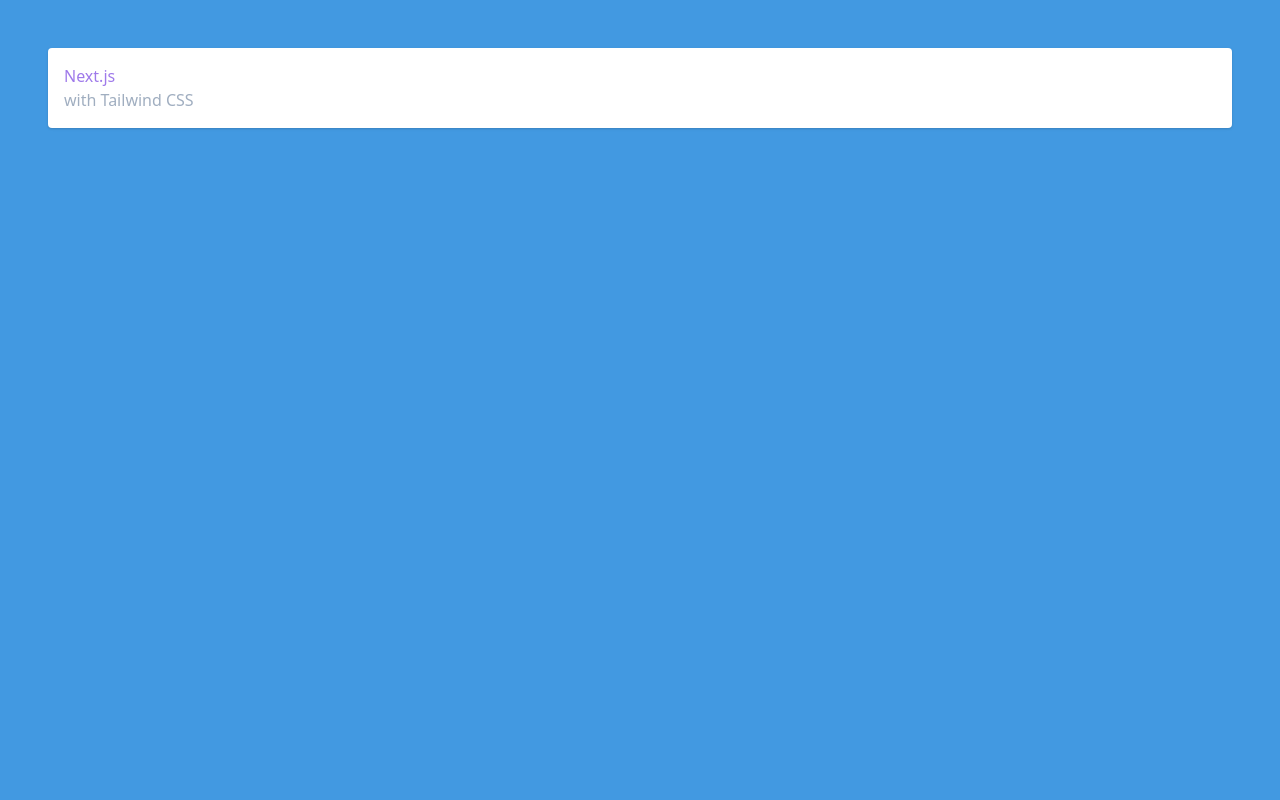
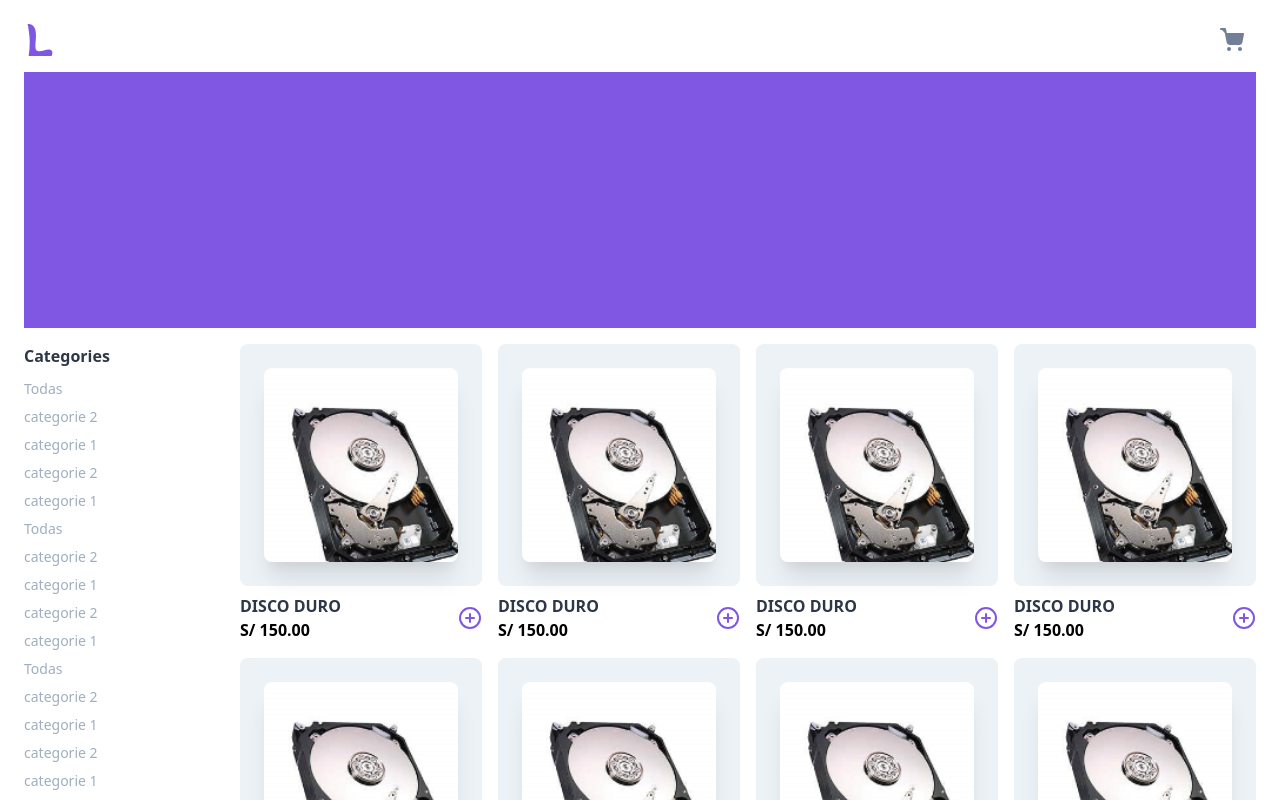
Before and after one commit to yefrioscar/laure-shop, a Next.js app: page / in a window 1280 px wide. Shown: the top 800 px of the page. Built offline with nearby package versions, Linux system fonts and the light colour scheme.

Commit message:
demo init shop

```diff
--- /dev/null
+++ b/components/banner/index.js
@@ -0,0 +1,7 @@
+import React from 'react'
+
+const Banner = () => {
+  return <div className='w-full h-64 bg-laure'></div>
+}
+
+export default Banner
--- /dev/null
+++ b/components/header/index.js
@@ -0,0 +1,36 @@
+import React from 'react'
+
+const Header = () => {
+  return (
+    <ul className='flex justify-between items-center'>
+      <li className='mr-3'>
+        <svg
+          className='h-8 w-8 fill-current text-laure'
+          viewBox='0 0 70.157 90.706'
+        >
+          <path
+            data-name='Path 722'
+            d='M0 .306s5.141 23.743 5.875 46.342A248.776 248.776 0 012.94 90.706h64.941s7.017-13.79-3.59-17.624-30.431 9.384-38.834 2.285 2.448-41.282-3.917-60.047S0 .306 0 .306z'
+          />
+        </svg>
+      </li>
+      <li className='mr-3'>
+        <svg
+          className='h-6 w-6 fill-current text-gray-600'
+          viewBox='0 0 24 24'
+          fill='none'
+          stroke='currentColor'
+          strokeWidth={2}
+          strokeLinecap='round'
+          strokeLinejoin='round'
+        >
+          <circle cx={9} cy={21} r={1} />
+          <circle cx={20} cy={21} r={1} />
+          <path d='M1 1h4l2.68 13.39a2 2 0 002 1.61h9.72a2 2 0 002-1.61L23 6H6' />
+        </svg>
+      </li>
+    </ul>
+  )
+}
+
+export default Header
--- a/pages/index.js
+++ b/pages/index.js
@@ -1,10 +1,129 @@
 import Head from 'next/head'
+import Header from '../components/header'
+import Banner from '../components/banner'
 
-export default function Home() {
+export async function getStaticProps () {
+  const categories = await Promise.resolve([
+    { desc: 'Todas' },
+    { desc: 'categorie 2' },
+    { desc: 'categorie 1' },
+    { desc: 'categorie 2' },
+    { desc: 'categorie 1' },
+    { desc: 'Todas' },
+    { desc: 'categorie 2' },
+    { desc: 'categorie 1' },
+    { desc: 'categorie 2' },
+    { desc: 'categorie 1' },
+    { desc: 'Todas' },
+    { desc: 'categorie 2' },
+    { desc: 'categorie 1' },
+    { desc: 'categorie 2' },
+    { desc: 'categorie 1' },
+    { desc: 'Todas' },
+    { desc: 'categorie 2' },
+    { desc: 'categorie 1' },
+    { desc: 'categorie 2' },
+    { desc: 'categorie 1' },
+    { desc: 'Todas' },
+    { desc: 'categorie 2' },
+    { desc: 'categorie 1' },
+    { desc: 'categorie 2' },
+    { desc: 'categorie 1' },
+    { desc: 'Todas' },
+    { desc: 'categorie 2' },
+    { desc: 'categorie 1' },
+    { desc: 'categorie 2' },
+    { desc: 'categorie 1' },
+    { desc: 'Todas' },
+    { desc: 'categorie 2' },
+    { desc: 'categorie 1' },
+    { desc: 'categorie 2' },
+    { desc: 'categorie 1' },
+  ])
+  const products = await Promise.resolve([
+    { desc: 'Todas' },
+    { desc: 'categorie 2' },
+    { desc: 'categorie 1' },
+    { desc: 'categorie 2' },
+    { desc: 'categorie 1' },
+    { desc: 'Todas' },
+    { desc: 'categorie 2' },
+    { desc: 'categorie 1' },
+    { desc: 'categorie 2' },
+    { desc: 'categorie 1' },
+    { desc: 'Todas' },
+    { desc: 'categorie 2' },
+    { desc: 'categorie 1' },
+    { desc: 'categorie 2' },
+    { desc: 'categorie 1' },
+    { desc: 'Todas' },
+    { desc: 'categorie 2' },
+    { desc: 'categorie 1' },
+    { desc: 'categorie 2' },
+    { desc: 'categorie 1' }
+  ])
+
+  // Pass post data to the page via props
+  return { props: { categories, products } }
+}
+
+export default function Home ({ categories, products }) {
   return (
-    <div className="p-4 shadow rounded bg-white">
-      <h1 className="text-purple-500 leading-normal">Next.js</h1>
-      <p className="text-gray-500">with Tailwind CSS</p>
+    <div className='grid gap-4'>
+      <Header />
+      <Banner />
+      <div className='grid grid-cols-1 lg:grid-cols-main-app gap-4'>
+        <div className=''>
+          <h2 className='mb-2 font-bold text-gray-800'>Categories</h2>
+          <ul className='flex lg:flex-col flex-wrap'>
+            {categories.map((el, index) => (
+              <li key={index} className='mr-1 mb-1 font-medium'>
+                <a
+                  className='text-gray-500 hover:text-gray-700 text-sm'
+                  href='#'
+                >
+                  {el.desc}
+                </a>
+              </li>
+            ))}
+          </ul>
+        </div>
+        <div className='grid grid-cols-1 sm:grid-cols-2 md:grid-cols-2 lg:grid-cols-4 h-20 gap-4'>
+          {categories.map((el, index) => (
+            <div key={index}>
+              <div className='bg-gray-200 rounded-lg p-6 mb-2 flex center justify-center items-center'>
+                <img
+                  className='rounded-lg shadow-xl w-full'
+                  src='/images/test-product.png'
+                  alt=''
+                />
+              </div>
+              <div className='flex justify-between items-center'>
+                <div>
+                  <p className='font-bold text-gray-800'>DISCO DURO</p>
+                  <p className='font-bold text-black'>S/ 150.00</p>
+                </div>
+                <div>
+                  <svg
+                    width={24}
+                    height={24}
+                    viewBox='0 0 24 24'
+                    fill='none'
+                    stroke='currentColor'
+                    strokeWidth={2}
+                    strokeLinecap='round'
+                    strokeLinejoin='round'
+                    className='h-6 w-6 stroke-current text-laure'
+                  >
+                    <circle cx={12} cy={12} r={10} />
+                    <path d='M12 8v8M8 12h8' />
+                  </svg>
+                </div>
+              </div>
+            </div>
+          ))}
+        </div>
+      </div>
     </div>
   )
 }
--- a/styles/globals.css
+++ b/styles/globals.css
@@ -21,5 +21,5 @@ a {
 @tailwind utilities;
 
 body {
-  @apply bg-blue-500 p-12;
+  @apply p-6 max-w-screen-xl m-auto;
 }
--- a/tailwind.config.js
+++ b/tailwind.config.js
@@ -1,8 +1,16 @@
 module.exports = {
   purge: [],
   theme: {
-    extend: {},
+    extend: {
+      colors: {
+        laure: '#8057E3'
+      },
+      gridTemplateColumns: {
+        // Complex site-specific column configuration
+        'main-app': '200px auto'
+      }
+    }
   },
   variants: {},
-  plugins: [],
+  plugins: []
 }
```
Also changed, not shown: public/images/test-product.png (added).
